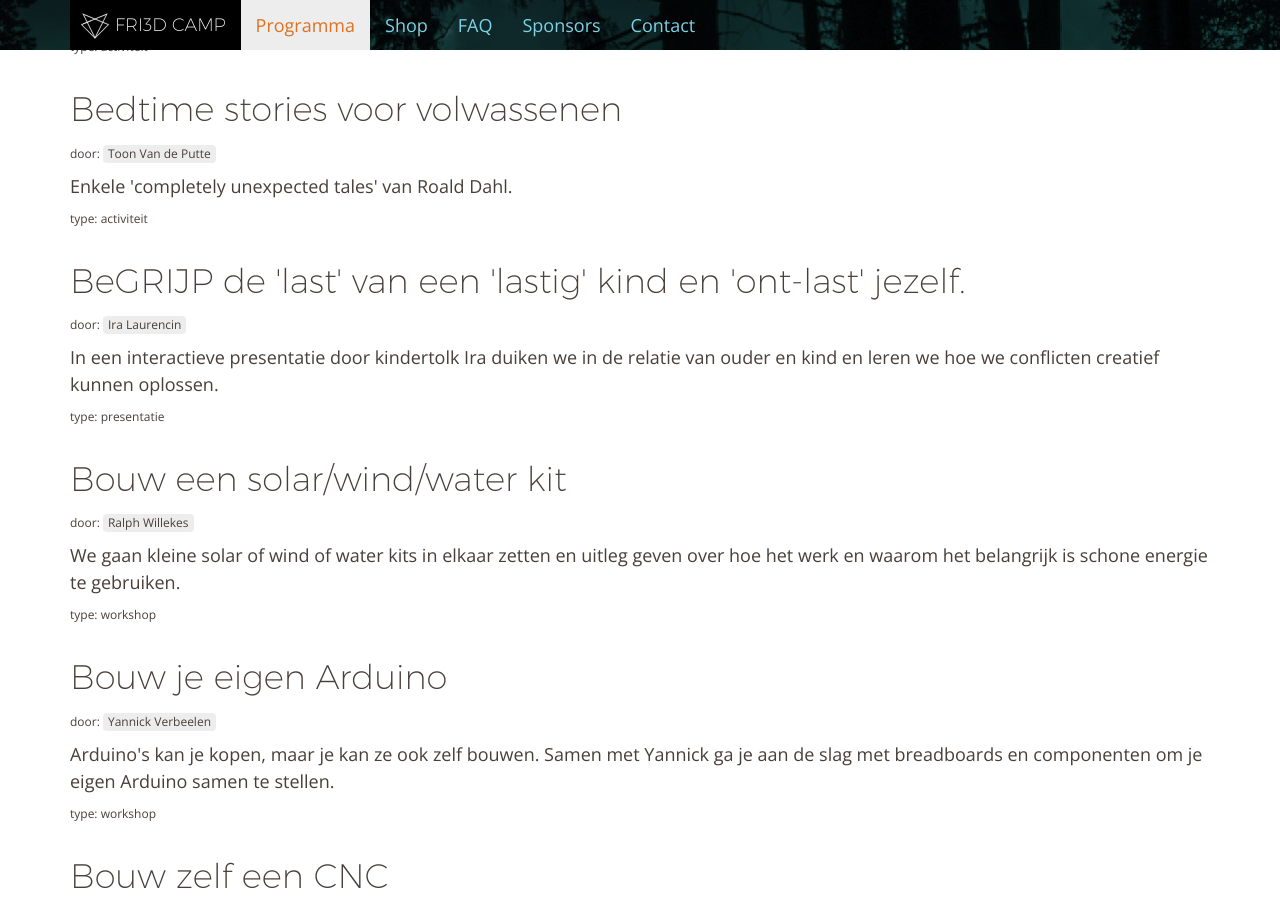
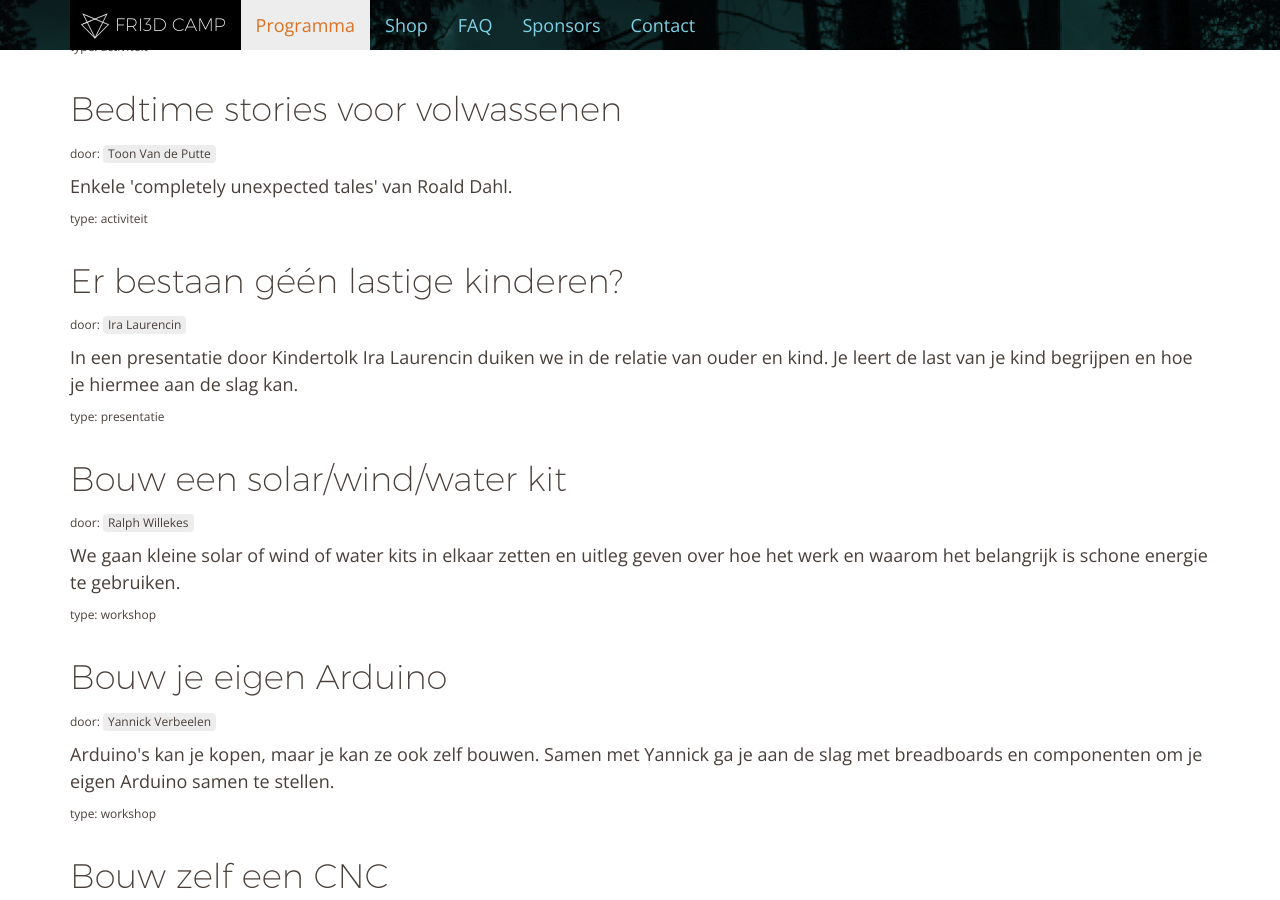
Before and after one commit to Fri3dCamp/fri3dweb2016, a Jekyll site: the page built from programma/index.md, in a window 1280 px wide and 900 px high, scrolled down 1327 px. Built offline with Jekyll 4.4.1, drawn with Linux system fonts in a browser that asks for light colours; nearby versions of some CDN libraries.

Commit message:
update activity by Ira

```diff
--- a/_data/activities.yaml
+++ b/_data/activities.yaml
@@ -27,8 +27,8 @@
 -
     type: presentatie
     speakers: Ira Laurencin
-    title: 'BeGRIJP de ''last'' van een ''lastig'' kind en ''ont-last'' jezelf. '
-    description: In een interactieve presentatie door kindertolk Ira duiken we in de relatie van ouder en kind en leren we hoe we conflicten creatief kunnen oplossen.
+    title: Er bestaan géén lastige kinderen?
+    description: In een presentatie door Kindertolk Ira Laurencin duiken we in de relatie van ouder en kind. Je leert de last van je kind begrijpen en hoe je hiermee aan de slag kan.
 -
     type: workshop
     speakers: Ralph Willekes
```
